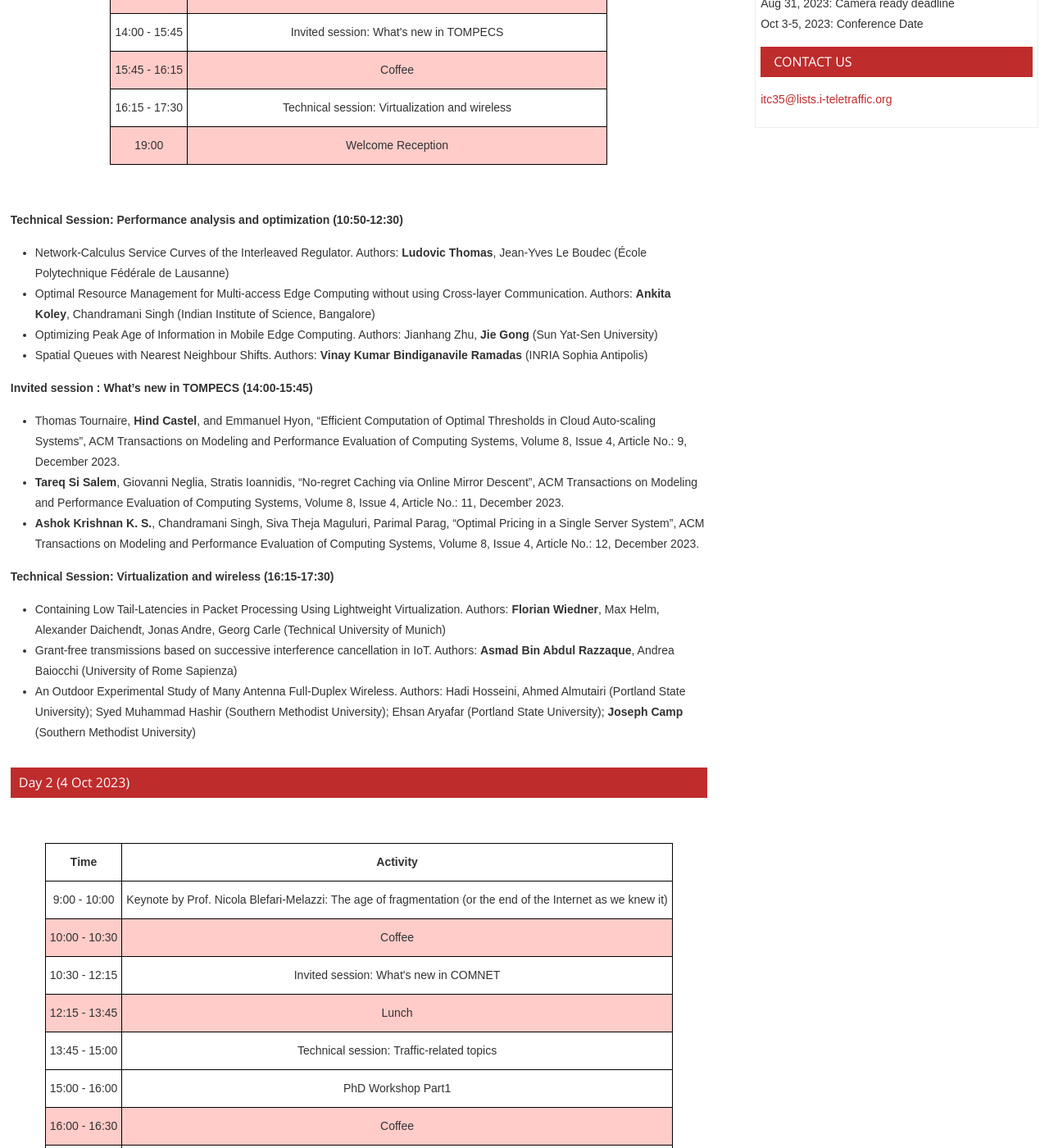
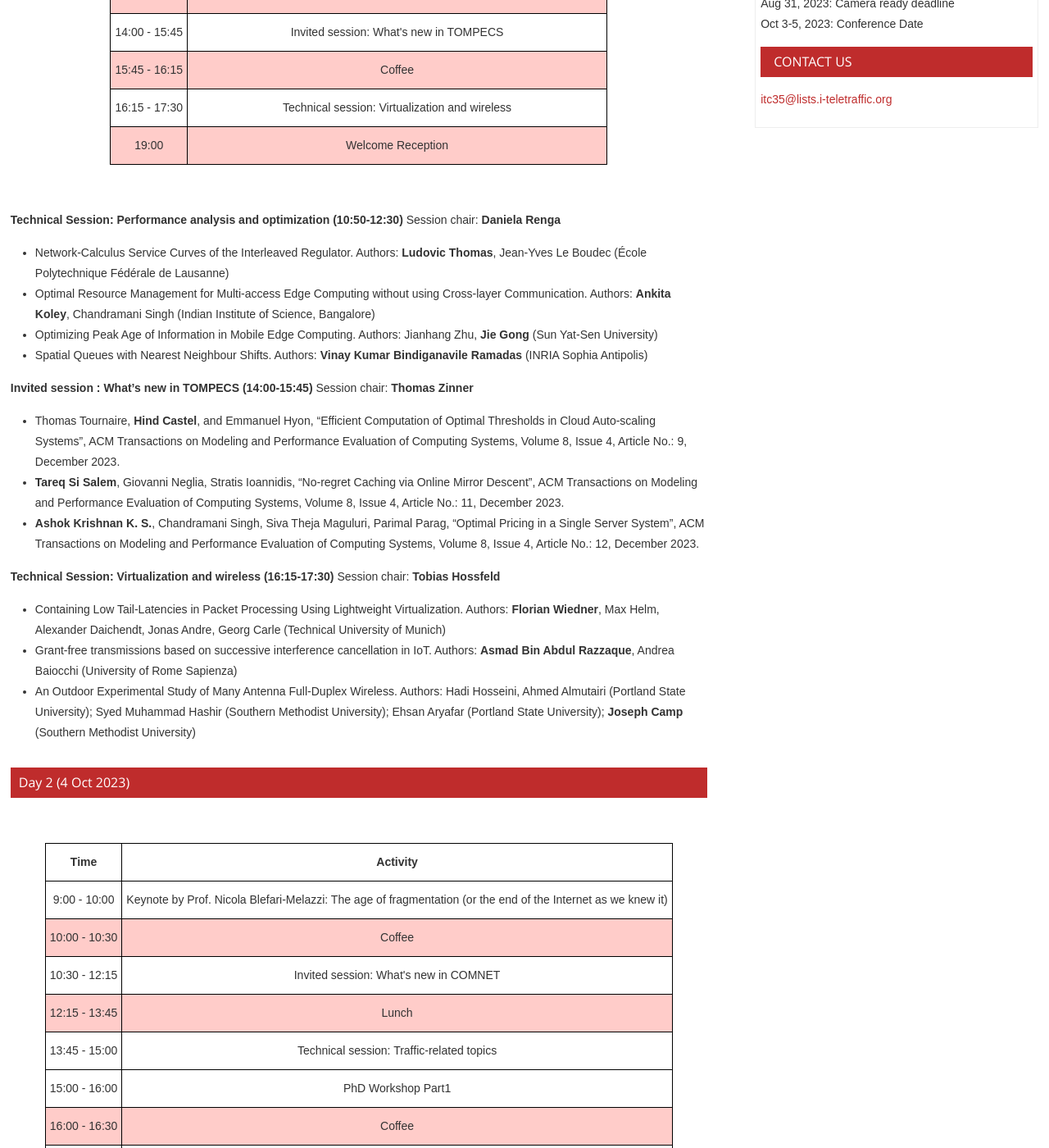
Before and after one commit to ohohlfeld/itc35, a Jekyll site: the page built from program.md, in a window 1280 px wide and 1400 px high, scrolled down 1043 px. Shown: the whole window at 82% size. Built offline with Jekyll 4.4.1, drawn with Linux system fonts in a browser that asks for light colours; some of the changed text lies outside the part shown.

Commit message:
Update program.md

```diff
--- a/program.md
+++ b/program.md
@@ -71,17 +71,20 @@ menu-index: 6
 <br>
 
 **Technical Session: Performance analysis and optimization (10:50-12:30)**
+Session chair: **Daniela Renga**
   - Network-Calculus Service Curves of the Interleaved Regulator. Authors: **Ludovic Thomas**, Jean-Yves Le Boudec (École Polytechnique Fédérale de Lausanne)
   - Optimal Resource Management for Multi-access Edge Computing without using Cross-layer Communication. Authors: **Ankita Koley**, Chandramani Singh (Indian Institute of Science, Bangalore)
   - Optimizing Peak Age of Information in Mobile Edge Computing. Authors: Jianhang Zhu, **Jie Gong** (Sun Yat-Sen University)
   - Spatial Queues with Nearest Neighbour Shifts. Authors: **Vinay Kumar Bindiganavile Ramadas** (INRIA Sophia Antipolis)
 
 **Invited session : What's new in TOMPECS (14:00-15:45)**
+Session chair: **Thomas Zinner**
   - Thomas Tournaire, **Hind Castel**, and Emmanuel Hyon, "Efficient Computation of Optimal Thresholds in Cloud Auto-scaling Systems", ACM Transactions on Modeling and Performance Evaluation of Computing Systems, Volume 8, Issue 4, Article No.: 9, December 2023.
   - **Tareq Si Salem**, Giovanni Neglia, Stratis Ioannidis, "No-regret Caching via Online Mirror Descent", ACM Transactions on Modeling and Performance Evaluation of Computing Systems, Volume 8, Issue 4, Article No.: 11, December 2023.
   - **Ashok Krishnan K. S.**, Chandramani Singh, Siva Theja Maguluri, Parimal Parag, "Optimal Pricing in a Single Server System", ACM Transactions on Modeling and Performance Evaluation of Computing Systems, Volume 8, Issue 4, Article No.: 12, December 2023.
 
 **Technical Session: Virtualization and wireless (16:15-17:30)**
+Session chair: **Tobias Hossfeld**
   - Containing Low Tail-Latencies in Packet Processing Using Lightweight Virtualization. Authors: **Florian Wiedner**, Max Helm, Alexander Daichendt, Jonas Andre, Georg Carle (Technical University of Munich)
   - Grant-free transmissions based on successive interference cancellation in IoT. Authors: **Asmad Bin Abdul Razzaque**, Andrea Baiocchi (University of Rome Sapienza)
   - An Outdoor Experimental Study of Many Antenna Full-Duplex Wireless. Authors: Hadi Hosseini, Ahmed Almutairi (Portland State University); Syed Muhammad Hashir (Southern Methodist University); Ehsan Aryafar (Portland State University); **Joseph Camp** (Southern Methodist University)
@@ -150,11 +153,13 @@ menu-index: 6
 <br>
 
 **Invited session: What's new in COMNET (10:30-12:15)**
+Session chair: **Marco Ajmone Marsan****
   - **Daniele Bringhenti**, Riccardo Sisto, Fulvio Valenza, "A novel abstraction for security configuration in virtual networks", Computer Networks, Volume 228, Article 109745, June 2023.
   - **Sebastian Troia**, Marco Savi, Giulia Nava, Ligia Maria Moreira Zorello, Thomas Schneider, and Guido Maier, "Performance characterization and profiling of chained CPU-bound Virtual Network Functions", Computer Networks, Volume 231, Article 109815, July 2023.
   - Afonso Oliveira and **Teresa Vazão**, "Towards green machine learning for resource allocation in beyond 5G RAN slicing", Computer Networks, Volume 233, Article 109877, September 2023.
 
 **Technical Session: Traffic-related topics (13:45-15:00)**
+Session chair: **Emilio Leonardi**
   - Automated Identification of BBR Traffic based on Packet Inter-Arrival Times Analysis. Authors: **Ziad TLAISS** (IMT Atlantique); Alexandre FERRIEUX (Orange Labs Networks); Isabel AMIGO (IMT Atlantique); Isabelle HAMCHAOUI (Orange Labs Networks); Sandrine VATON (IMT Atlantique)
   - DARTA: Generation of Autocorrelated Random Numbers using Discrete AutoRegression To Anything. Authors: Stefan Geißler, **David Raunecker** (University of Wuerzburg); Stanislav Lange (NTNU); Tobias Hossfeld (University of Wuerzburg)
   - Estimating Traffic Latent Due to QoS Deterioration: A Time-Series Causal Inference Approach. Authors: **Keisuke Ishibashi** (International Christian University); Takumi Uchida (ComWorth Co., Ltd.)
@@ -209,12 +214,15 @@ menu-index: 6
 </table>
 </div>
 <br>
+
 **Invited session: What's new in PEVA (10:30-12:15)**
+Session chair: **Sara Alouf**
   - **Nikhil Jha**, Luca Vassio, Martino Trevisan, Emilio Leonardi, Marco Mellia, "Practical anonymization for data streams: z-anonymity and relation with k-anonymity", Performance Evaluation, Volume 159, Article 102329, January 2023.
   - **Thi Thuy Nga Nguyen**, Olivier Brun, and Balakrishna J. Prabhu, "A learning-based scheme for channel allocation to vehicular users in wireless networks", Performance Evaluation, Volume 159, Article 102331, January 2023.
   - **B.R. Vinay Kumar**, Navin Kashyap, and D. Yogeshwaran, "An analysis of probabilistic forwarding of coded packets on random geometric graphs", Performance Evaluation, Volume 160, Article 102343, May 2023.
 
 **Technical Session: Learning and its applications (13:45-15:00)**
+Session chair: **Greta Vallero**
   - META MIMETIC: Few-Shot Classification of Mobile-App Encrypted Traffic via Multimodal Meta-Learning. Authors: Giampaolo Bovenzi (University of Napoli Federico II); **Davide Di Monda** (University of Napoli Federico II and IMT School for Advanced Studies); Antonio Montieri, Valerio Persico, Antonio Pescape (University of Napoli Federico II)
   - Beyond Mean: Spatio-Temporal Modeling of Queue Utilizations and Flow Latencies Using T-GNNs. Authors: **Max Helm**, Benedikt Jaeger, Christopher Pfefferle, Georg Carle (Technical University of Munich)
   - Data-Heterogeneous Hierarchical Federated Learning with Mobility. Authors: **Tan Chen**, Jintao Yan (Tsinghua University); Yuxuan Sun (Beijing Jiaotong University); Sheng Zhou (Tsinghua University); Deniz Gunduz (Imperial College London); Zhisheng Niu (Tsinghua University)
```
